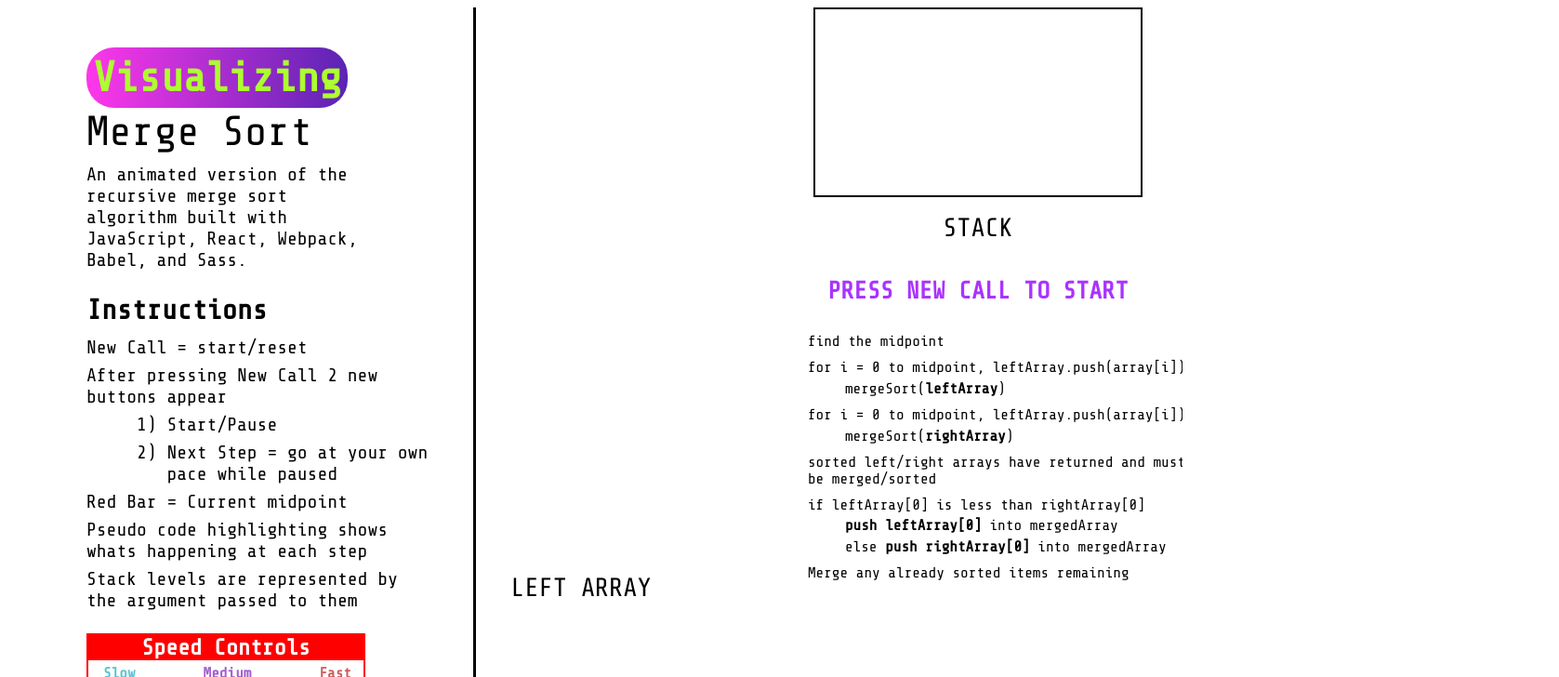
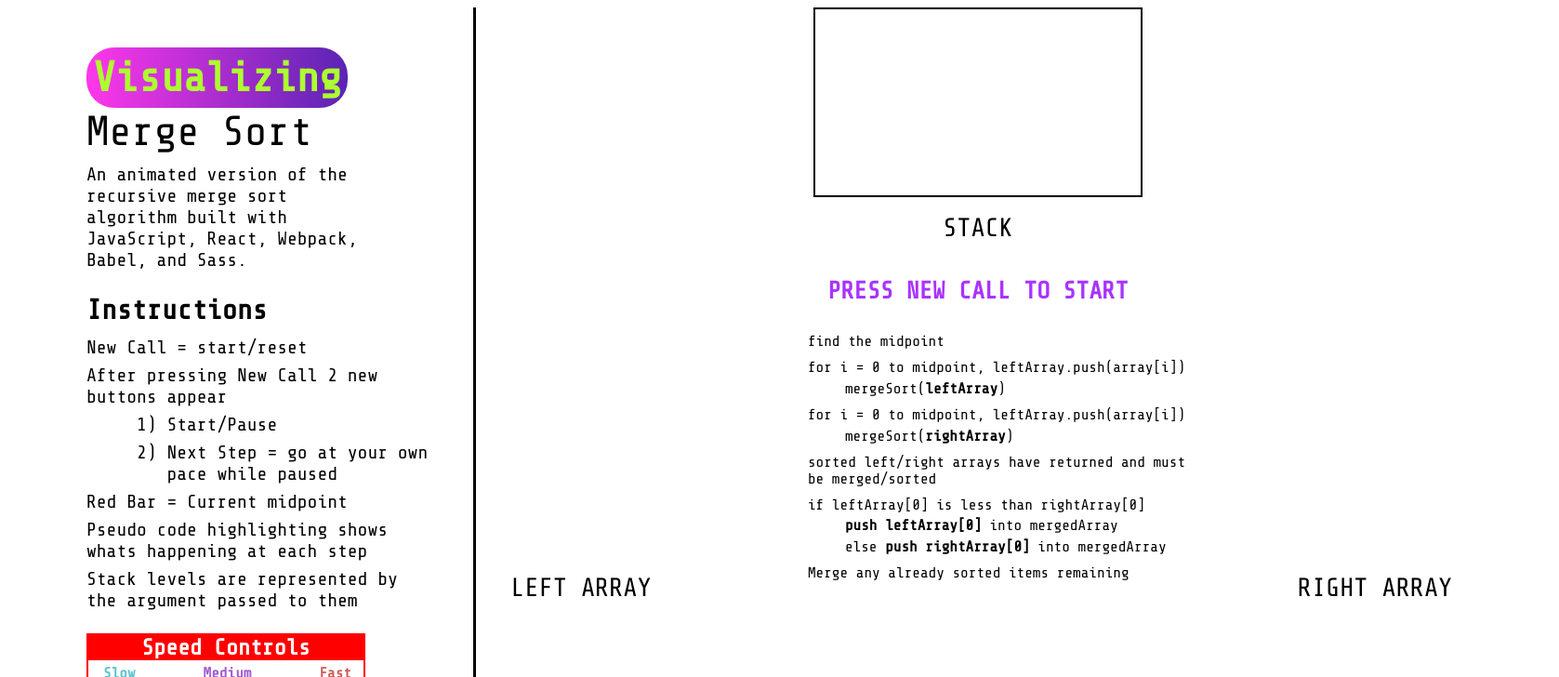
Before and after one commit to capitalbr/Visualized-Merge-Sort, a React (Create React App) app: page / in a window 1280 px wide. Shown: the top 728 px of the page at 93% size, 1677 px wide, since content can reach past the window. Built offline with nearby package versions, Linux system fonts and the light colour scheme.

Commit message:
add changes to styling

```diff
--- a/src/stylesheets/output.css
+++ b/src/stylesheets/output.css
@@ -1,12 +1,10 @@
 @import url("https://fonts.googleapis.com/css?family=Share+Tech+Mono&display=swap");
 body, html {
   height: 100%;
-  overflow: hidden;
 }
 
 #root {
   height: 100%;
-  overflow: hidden;
 }
 
 .array-container {
--- a/src/stylesheets/reset.scss
+++ b/src/stylesheets/reset.scss
@@ -1,9 +1,7 @@
 @import url('https://fonts.googleapis.com/css?family=Share+Tech+Mono&display=swap');
 body, html{
   height: 100%;
-  overflow: hidden;
 }
 #root{
   height: 100%;
-  overflow: hidden;
 }
```
Also changed, not shown: 1 other file (tests, documents, lock files or other folders).
